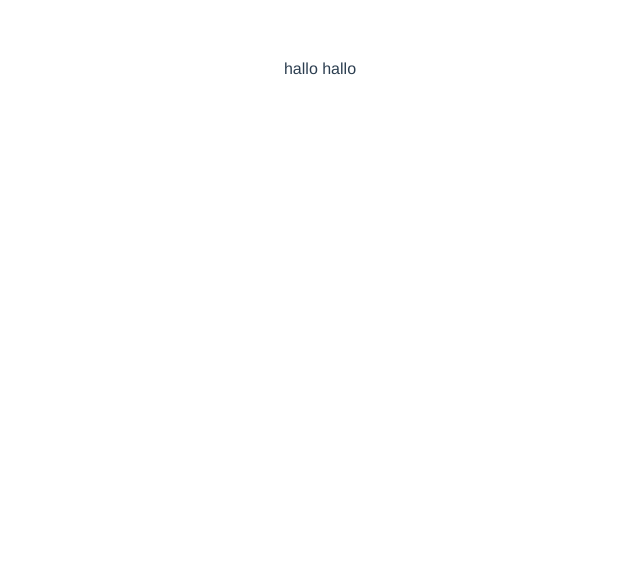
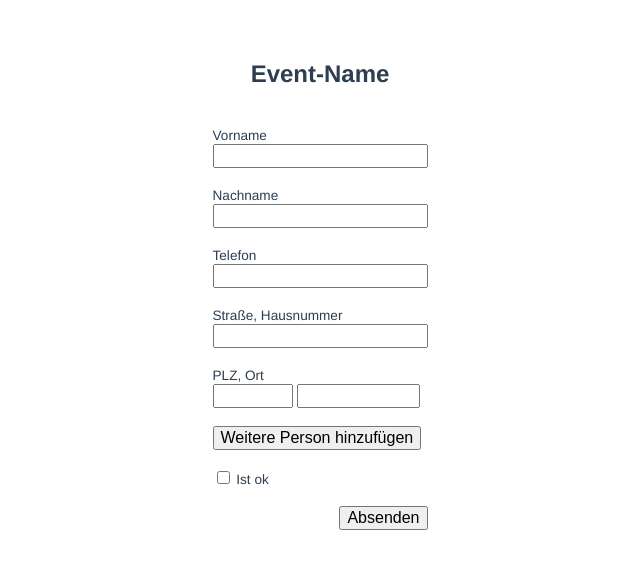
Before and after one commit to vveil/websitefussballv1, a Vue app: page / in a window 1280 px wide. Shown: the top 568 px of the page, without its empty margins (320-960 px from the left). Built offline with nearby package versions, Linux system fonts and the light colour scheme.

Commit message:
started developing formular in html

```diff
--- a/src/components/formular.vue
+++ b/src/components/formular.vue
@@ -1,18 +1,63 @@
 <template>
   <div>
-    <div class="text">
-      hallo hallo
+    <div class="event">
+      <h2 class="eventHeading">Event-Name</h2>
+      <br />
+    </div>
+    <div class="formular">
+      <form class="tForm">
+        <div class="tformWrapper">
+          <label for="fname">Vorname</label>
+          <br />
+          <input type="text" id="fname" name="fname" />
+          <br />
+          <br />
+          <label for="lname">Nachname</label>
+          <br />
+          <input type="text" id="lname" name="lname" />
+          <br />
+          <br />
+          <label for="phone">Telefon</label>
+          <br />
+          <input type="text" id="phone" name="phone" />
+          <br />
+          <br />
+          <label for="address">Straße, Hausnummer</label>
+          <br />
+          <input type="text" id="address" name="address" />
+          <br />
+          <br />
+          <label for="plz">PLZ, Ort</label>
+          <br />
+          <input type="number" id="plz" name="plz" />
+          <input type="text" id="city" name="city" />
+          <br />
+          <br />
+          <div class="addutton">
+            <input type="button" id="addPerson" value="Weitere Person hinzufügen" />
+          </div>
+          <br />
+          <div class="checkbox">
+            <input type="checkbox" id="dserklärung" />
+           <label for="dserklärung"> Ist ok</label>
+          </div>
+          <br />
+          <div class="button">
+            <input type="button" id="absenden" value="Absenden" />
+          </div>
+        </div>
+      </form>
     </div>
   </div>
 </template>
 
 <script>
 export default {
-  name: 'formular',
+  name: "formular",
   props: {
-    msg: String
-  }
-}
+    msg: String,
+  },
+};
 </script>
 
 <!-- Add "scoped" attribute to limit CSS to this component only -->
@@ -20,4 +65,28 @@ export default {
 .text {
   background-color: #ffffff;
 }
+.formular {
+  display: flex;
+  justify-content: center;
+}
+.tformWrapper {
+  text-align: left;
+}
+.button {
+  text-align: end;
+  font-size: 1em;
+}
+#plz {
+  width: 4.5em;
+  margin-right: 0.3em;
+}
+#city {
+  width: 7.2em;
+}
+input {
+  font-size: 1em;
+}
+label {
+  font-size: 0.85em;
+}
 </style>
```
